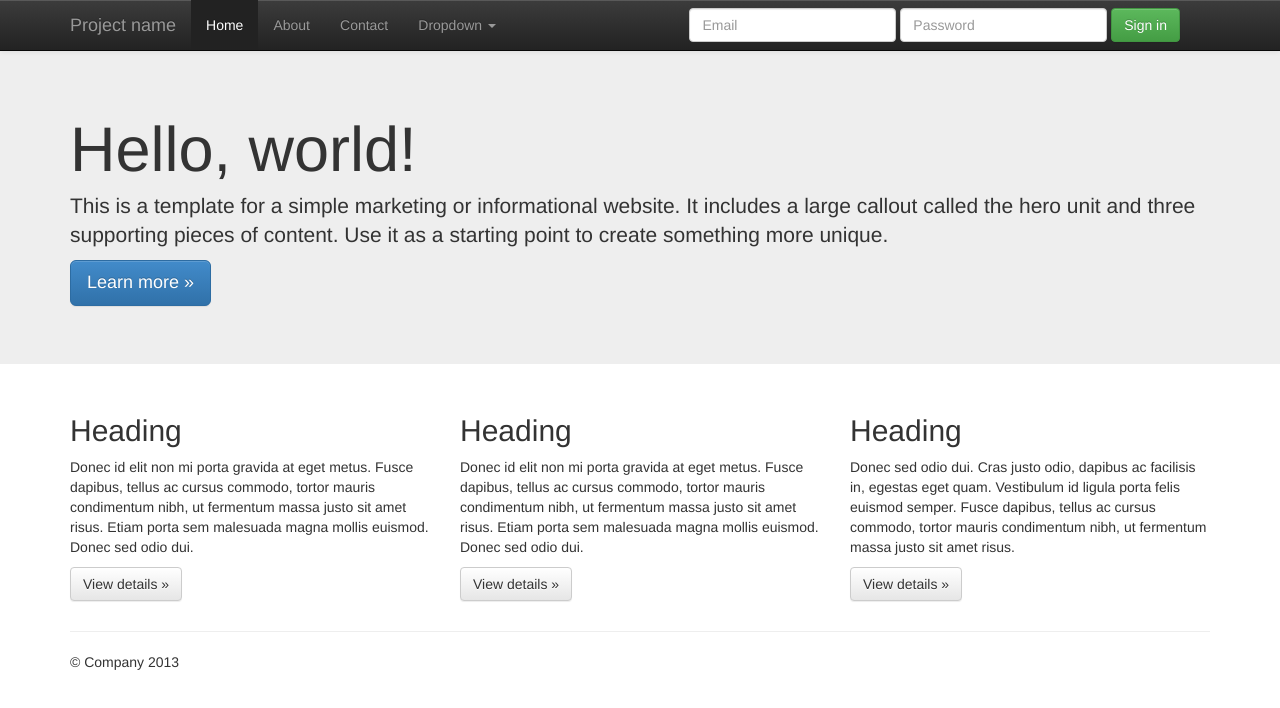
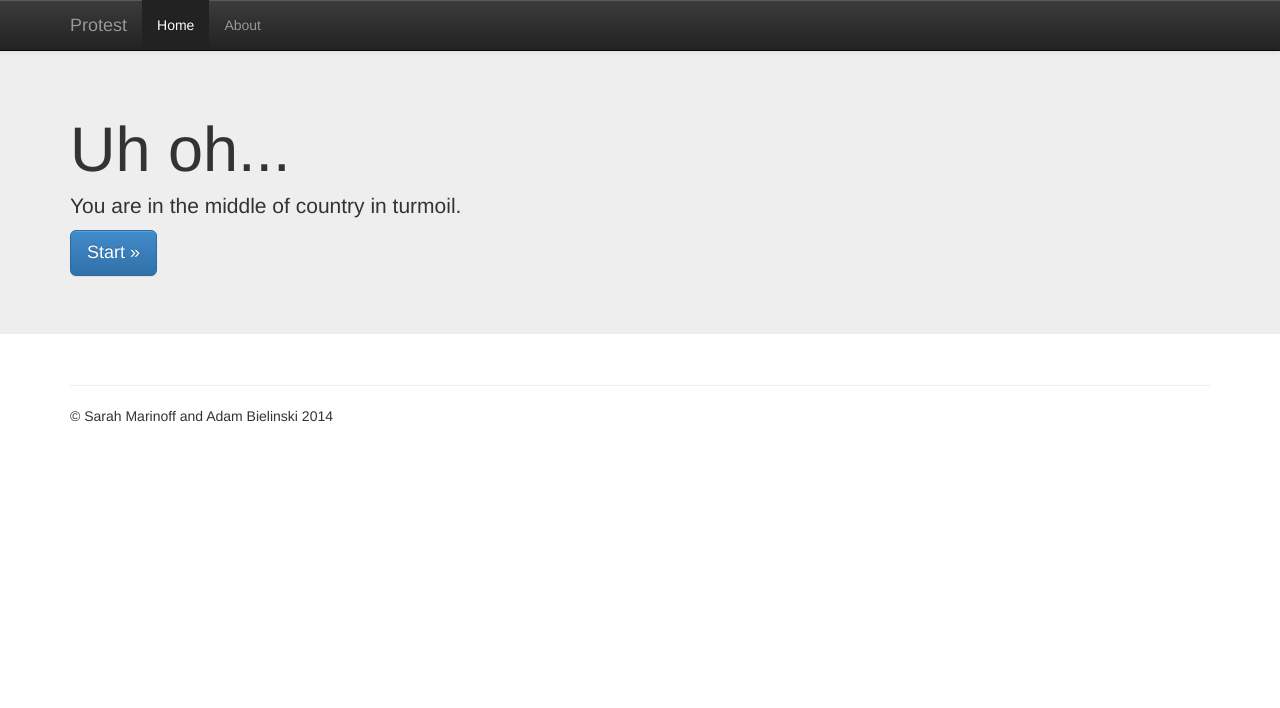
Before and after one commit to windsurfer/protest, a plain HTML site: page index.html in a window 1280 px wide. Drawn offline with nearby package versions, Linux system fonts and the light colour scheme.

Commit message:
Adding .gitignore, deleting parts of basic template

```diff
--- a/index.html
+++ b/index.html
@@ -6,7 +6,7 @@
     <head>
         <meta charset="utf-8">
         <meta http-equiv="X-UA-Compatible" content="IE=edge,chrome=1">
-        <title></title>
+        <title>Protest</title>
         <meta name="description" content="">
         <meta name="viewport" content="width=device-width">
 
@@ -34,35 +34,13 @@
             <span class="icon-bar"></span>
             <span class="icon-bar"></span>
           </button>
-          <a class="navbar-brand" href="#">Project name</a>
+          <a class="navbar-brand" href="#">Protest</a>
         </div>
         <div class="navbar-collapse collapse">
           <ul class="nav navbar-nav">
             <li class="active"><a href="#">Home</a></li>
             <li><a href="#about">About</a></li>
-            <li><a href="#contact">Contact</a></li>
-            <li class="dropdown">
-              <a href="#" class="dropdown-toggle" data-toggle="dropdown">Dropdown <b class="caret"></b></a>
-              <ul class="dropdown-menu">
-                <li><a href="#">Action</a></li>
-                <li><a href="#">Another action</a></li>
-                <li><a href="#">Something else here</a></li>
-                <li class="divider"></li>
-                <li class="dropdown-header">Nav header</li>
-                <li><a href="#">Separated link</a></li>
-                <li><a href="#">One more separated link</a></li>
-              </ul>
-            </li>
           </ul>
-          <form class="navbar-form navbar-right">
-            <div class="form-group">
-              <input type="text" placeholder="Email" class="form-control">
-            </div>
-            <div class="form-group">
-              <input type="password" placeholder="Password" class="form-control">
-            </div>
-            <button type="submit" class="btn btn-success">Sign in</button>
-          </form>
         </div><!--/.navbar-collapse -->
       </div>
     </div>
@@ -70,9 +48,9 @@
     <!-- Main jumbotron for a primary marketing message or call to action -->
     <div class="jumbotron">
       <div class="container">
-        <h1>Hello, world!</h1>
-        <p>This is a template for a simple marketing or informational website. It includes a large callout called the hero unit and three supporting pieces of content. Use it as a starting point to create something more unique.</p>
-        <p><a class="btn btn-primary btn-lg">Learn more &raquo;</a></p>
+        <h1>Uh oh...</h1>
+        <p>You are in the middle of country in turmoil.</p>
+        <p><a class="btn btn-primary btn-lg">Start &raquo;</a></p>
       </div>
     </div>
 
@@ -80,26 +58,20 @@
       <!-- Example row of columns -->
       <div class="row">
         <div class="col-lg-4">
-          <h2>Heading</h2>
-          <p>Donec id elit non mi porta gravida at eget metus. Fusce dapibus, tellus ac cursus commodo, tortor mauris condimentum nibh, ut fermentum massa justo sit amet risus. Etiam porta sem malesuada magna mollis euismod. Donec sed odio dui. </p>
-          <p><a class="btn btn-default" href="#">View details &raquo;</a></p>
+
         </div>
         <div class="col-lg-4">
-          <h2>Heading</h2>
-          <p>Donec id elit non mi porta gravida at eget metus. Fusce dapibus, tellus ac cursus commodo, tortor mauris condimentum nibh, ut fermentum massa justo sit amet risus. Etiam porta sem malesuada magna mollis euismod. Donec sed odio dui. </p>
-          <p><a class="btn btn-default" href="#">View details &raquo;</a></p>
-       </div>
+
+        </div>
         <div class="col-lg-4">
-          <h2>Heading</h2>
-          <p>Donec sed odio dui. Cras justo odio, dapibus ac facilisis in, egestas eget quam. Vestibulum id ligula porta felis euismod semper. Fusce dapibus, tellus ac cursus commodo, tortor mauris condimentum nibh, ut fermentum massa justo sit amet risus.</p>
-          <p><a class="btn btn-default" href="#">View details &raquo;</a></p>
+
         </div>
       </div>
 
       <hr>
 
       <footer>
-        <p>&copy; Company 2013</p>
+        <p>&copy; Sarah Marinoff and Adam Bielinski 2014</p>
       </footer>
     </div> <!-- /container -->        <script src="//ajax.googleapis.com/ajax/libs/jquery/1.10.1/jquery.min.js"></script>
         <script>window.jQuery || document.write('<script src="js/vendor/jquery-1.10.1.min.js"><\/script>')</script>
```
Also changed, not shown: 1 other file.
